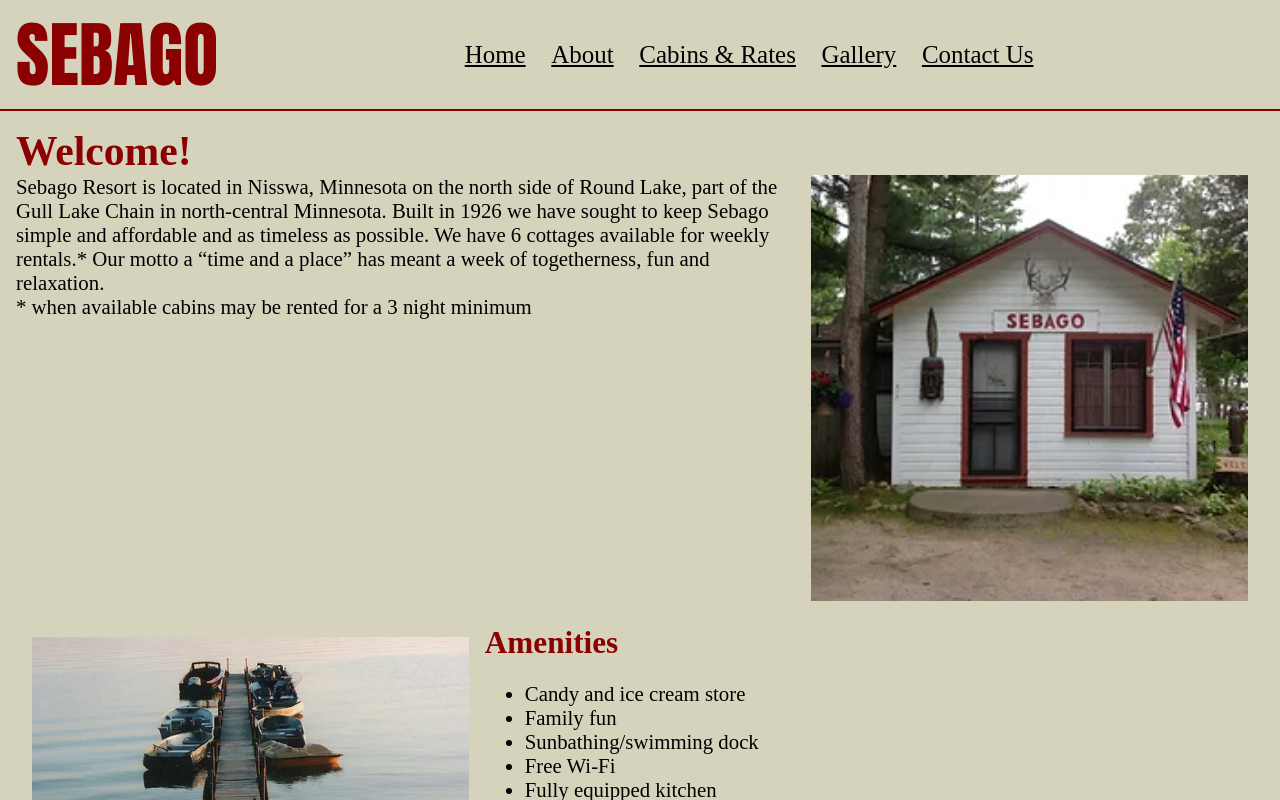
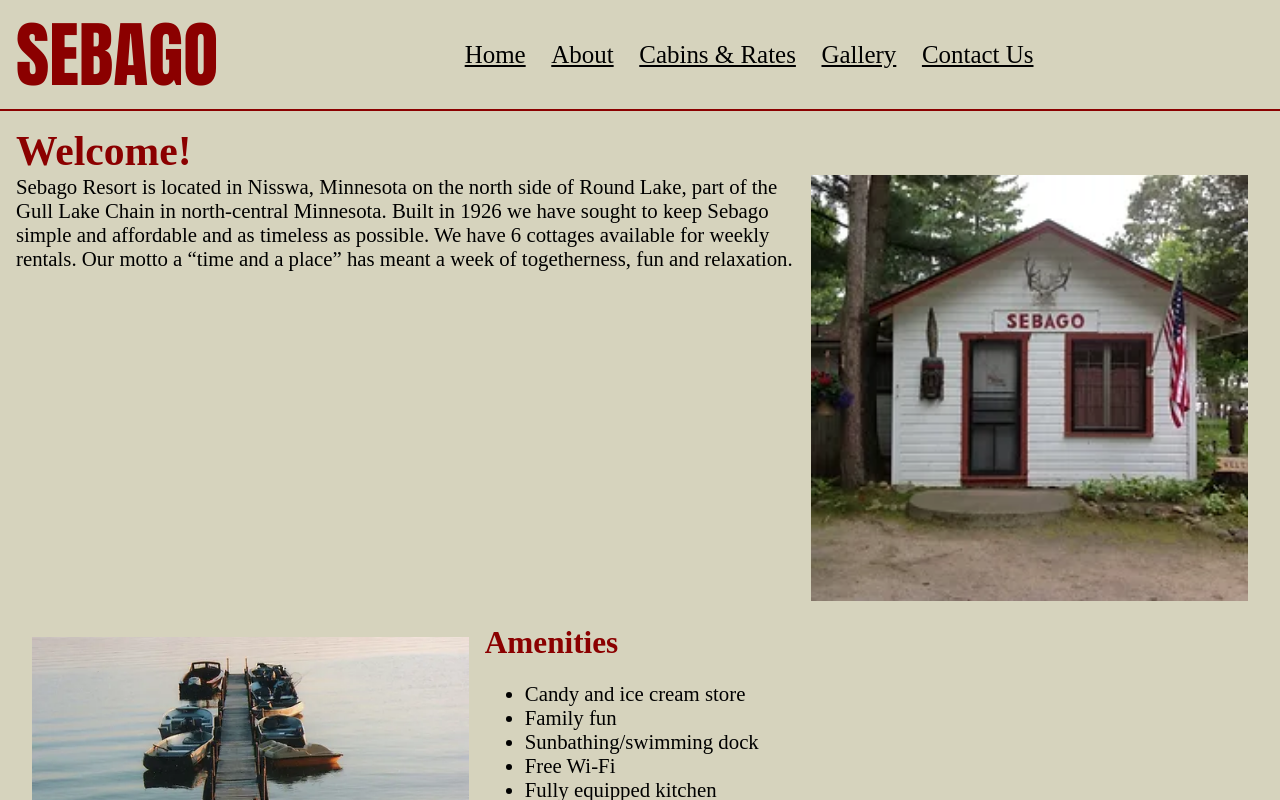
Before and after one commit to rmacdonald00/sebago, a SvelteKit app: page / in a window 1280 px wide. Shown: the top 800 px of the page. Built offline with nearby package versions, Linux system fonts and the light colour scheme.

Commit message:
trim down main page paragraph

```diff
--- a/src/routes/+page.svelte
+++ b/src/routes/+page.svelte
@@ -14,10 +14,9 @@
 	<div>
 		Sebago Resort is located in Nisswa, Minnesota on the north side of Round Lake, part of the Gull
 		Lake Chain in north-central Minnesota. Built in 1926 we have sought to keep Sebago simple and
-		affordable and as timeless as possible. We have 6 cottages available for weekly rentals.* Our
+		affordable and as timeless as possible. We have 6 cottages available for weekly rentals. Our
 		motto a “time and a place” has meant a week of togetherness, fun and relaxation.
 	</div>
-	<span> * when available cabins may be rented for a 3 night minimum</span>
 </ImageAndContentRow>
 <br />
 
```
